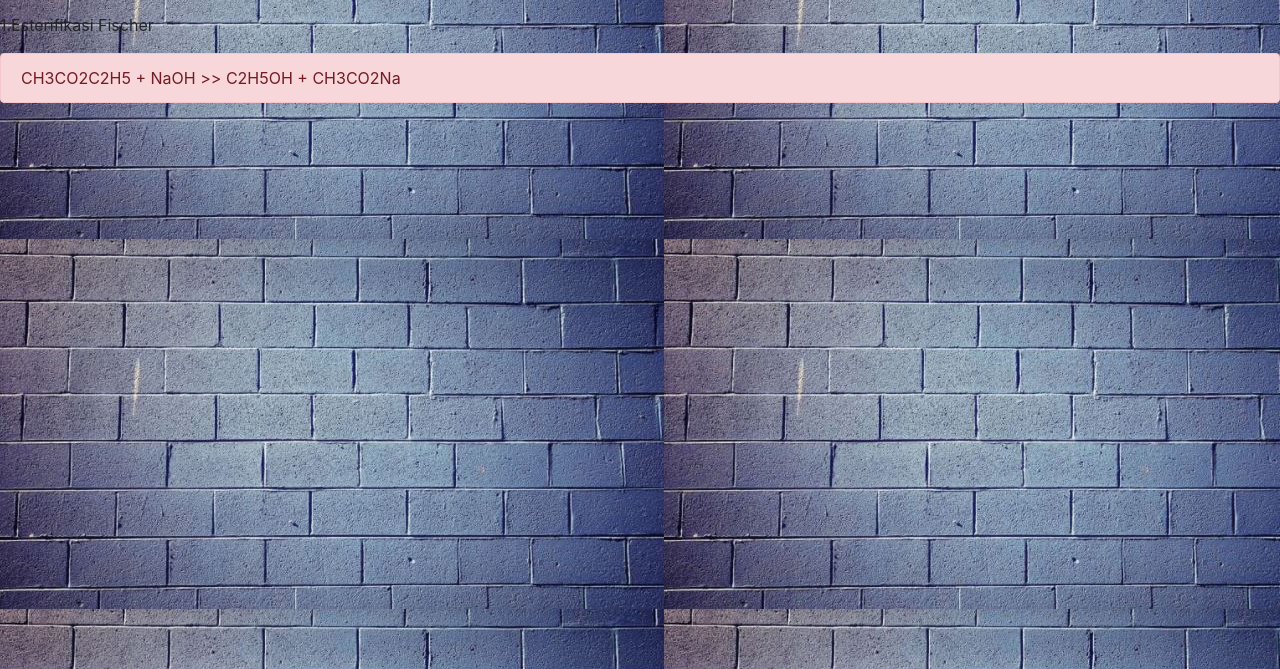
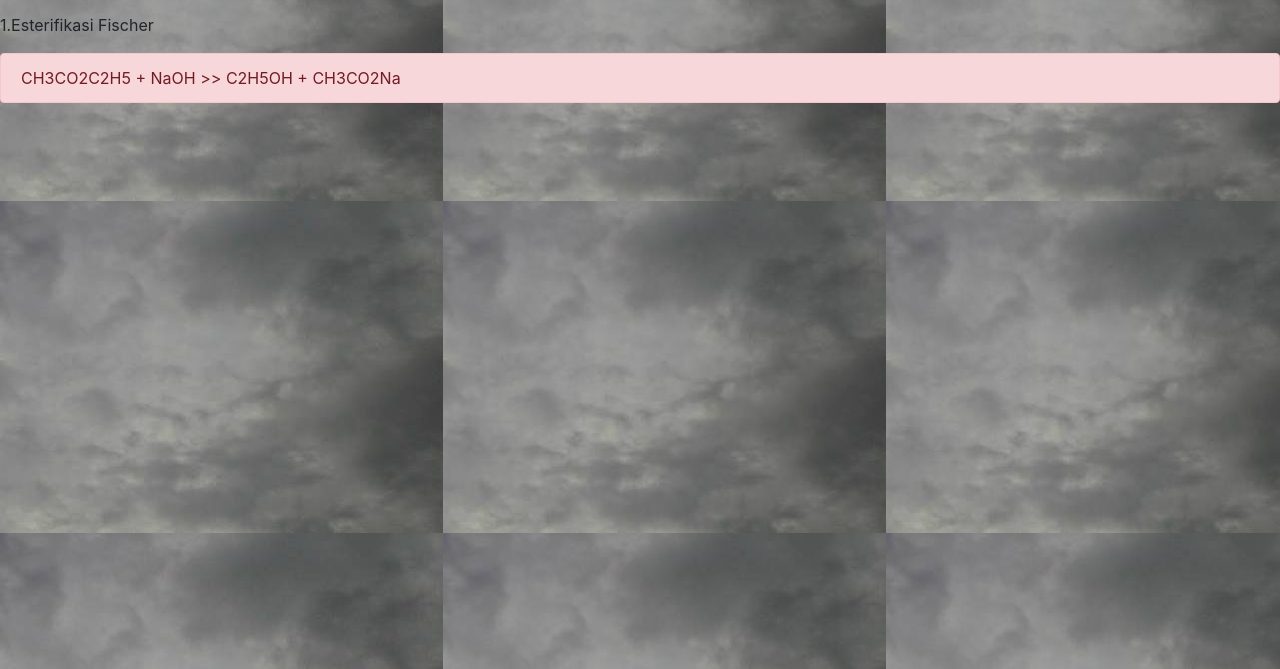
Before and after one commit to SMAKBO/tugas-labkom-2018-naiirafa, a plain HTML site: page naila.html in a window 1280 px wide. Shown: the part 131-800 px from the top of the page. Drawn offline with nearby package versions, Linux system fonts and the light colour scheme.

Commit message:
Add files via upload

```diff
--- a/naila.html
+++ b/naila.html
@@ -4,7 +4,7 @@
 	<title> The Reaction of Ethyl Acetate </title>
 </head>
 
-<body background="img/foto-background.jpg">
+<body background="img/Se.jpg">
 <nav class="navbar fixed-top navbar-light bg-light">
 
 <a class="navbar-brand" href="https://smakbo.github.io/tugas-labkom-2018-naiirafa/"> <img src="img/Ea.png" width="30" height="30" class="d-inline-block align-top" alt=""> Ethyl Acetate </a>
```
